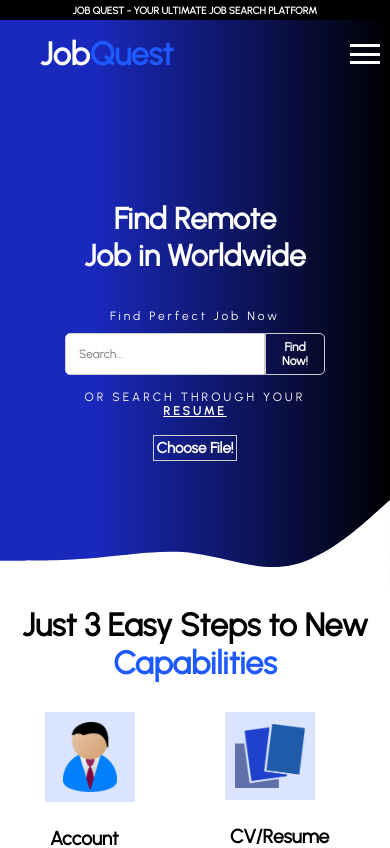
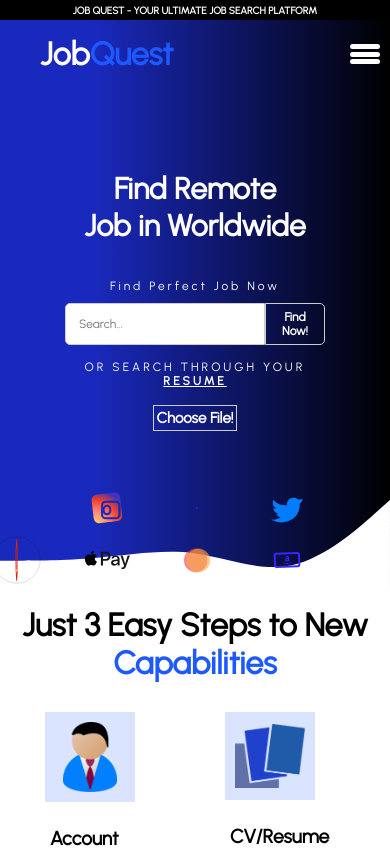
Before and after one commit to ZaryabXProgrammer/JOB-QUEST, a React (Vite) app in the folder client/: page / in a window 390 px wide. Shown: the top 848 px of the page. Built offline with nearby package versions, Linux system fonts and the light colour scheme; no server answers.

Commit message:
fixed layout and added animations on mobile

```diff
--- a/client/src/Components/LatestJobs.jsx
+++ b/client/src/Components/LatestJobs.jsx
@@ -32,6 +32,9 @@ const Title = styled.h1`
   text-align: center;
   margin-top: 90px;
   font-size: 40px;
+  @media (max-width: 768px) {
+    font-size: 30px;
+  }
 `;
 
 const Span = styled.span`
--- a/client/src/Components/Navbar.jsx
+++ b/client/src/Components/Navbar.jsx
@@ -218,14 +218,14 @@ const StyledMenuIcon = styled.div`
 
   div {
     width: 100%;
-    height: 3px;
+    height: 5px;
     background-color: ${({ isHomePage }) => (isHomePage ? 'white' : 'black')};
-    transition: all 0.3s linear;
-    transform-origin: 1px;
+    border-radius: 4px;
+    transition: all 0.3s ease;
   }
 
   div:first-child {
-    transform: ${({ showMenu }) => (showMenu ? 'rotate(45deg)' : 'rotate(0)')};
+    transform: ${({ showMenu }) => (showMenu ? 'rotate(45deg) translate(5px, 5px)' : 'rotate(0)')};
   }
 
   div:nth-child(2) {
@@ -233,9 +233,10 @@ const StyledMenuIcon = styled.div`
   }
 
   div:last-child {
-    transform: ${({ showMenu }) => (showMenu ? 'rotate(-45deg)' : 'rotate(0)')};
+    transform: ${({ showMenu }) => (showMenu ? 'rotate(-45deg) translate(5px, -5px)' : 'rotate(0)')};
   }
 `;
+
 
 const Menu = styled.div`
   position: absolute;
@@ -249,4 +250,5 @@ const Menu = styled.div`
   display: ${({ showMenu }) => (showMenu ? 'block' : 'none')};
 `;
 
+
 export default Navbar;
--- a/client/src/Components/NewsLetter.jsx
+++ b/client/src/Components/NewsLetter.jsx
@@ -21,13 +21,18 @@ max-width: 60%; /* Set max-width to 70% */
   justify-content: center;
   align-items: center;
   object-fit: contain;
+
+  @media (max-width: 768px){
+    height: 60%;
+    width: 60%;
+  }
 `;
 
 
 const ImgContainer = styled.div`
 height: 80%;
     flex: 1;
-    @media (max-width: 480px) { /* Adjust styles for mobile */
+    @media (max-width: 768px){
     display: none;
   }
 `
@@ -49,6 +54,9 @@ const InfoContainer = styled.div`
 const Title = styled.h1`
     font-size: 50px;
     color: white;
+    @media (max-width: 768px){
+    font-size: 40px;
+  }
 
 `
 const Desc = styled.p`
--- a/client/src/Components/Reviews.jsx
+++ b/client/src/Components/Reviews.jsx
@@ -18,7 +18,10 @@ const Wrapper = styled.div`
 const Title = styled.h1`
 margin-top: 20px;
   text-align: center;
-  font-size: 40px; /* Decrease font size for smaller devices */
+  font-size: 40px;
+  @media (max-width: 768px) {
+    font-size: 30px;
+  }
 `;
 
 const Desc = styled.p`
--- a/client/src/Components/Slider.jsx
+++ b/client/src/Components/Slider.jsx
@@ -16,7 +16,16 @@ import Apple from '../assets/Lottie Icons/apple.json'
 import Amazon from '../assets/Lottie Icons/amazon.json'
 import Mastercard from '../assets/Lottie Icons/mastercardNew.json'
 
+const SocialIconsWrapper = styled.div`
+  display: flex;
+  position: relative;
+  white-space: nowrap; /* Ensure icons stay in one line */
 
+  @media (max-width: 768px) {
+    flex-wrap: wrap;
+    justify-content: center;
+  }
+`;
 
 const SocialIconsContainer = styled.div`
   position: absolute;
@@ -25,42 +34,37 @@ const SocialIconsContainer = styled.div`
   width: 100%;
 `;
 
-const SocialIconsWrapper = styled.div`
-  display: flex;
-  position: relative;
-  white-space: nowrap; /* Ensure icons stay in one line */
-`;
-
 const SocialIcon = styled(Lottie)`
   width: 180px;
   height: 180px;
   border-radius: 50%;
   margin-right: 90px; /* Adjust space between icons */
+
+  @media (max-width: 768px) {
+    width: 100px;
+    height: 100px;
+    margin-right: 40px; /* Adjust space between icons */
+  }
+
+  @media (max-width: 480px) {
+    width: 50px;
+    height: 50px;
+    margin-right: 40px; /* Adjust space between icons */
+  }
 `;
 
 const ParentContainer = styled.div`
-
-
   position: relative;
   color: white;
   height: 95vh; /* Adjust the height as needed */
   display: flex;
   justify-content: center;
   align-items: center;
-
-background: linear-gradient(90deg, rgba(26,41,189,1) 24%, rgba(0,0,0,1) 100%, rgba(9,9,133,1) 100%, rgba(0,212,255,1) 100%);/* Blue background color */
-
-
+  background: linear-gradient(90deg, rgba(26,41,189,1) 24%, rgba(0,0,0,1) 100%, rgba(9,9,133,1) 100%, rgba(0,212,255,1) 100%);/* Blue background color */
   @media (max-width: 768px) {
-
-
-height: 60vh;
-=======
-
+    height: 60vh;
     justify-content: flex-start;
     align-items: flex-start;
-
-
   }
 `;
 
@@ -83,7 +87,7 @@ margin: 0 auto;
   @media (max-width: 768px) {
     flex-direction: column;
     height: auto;
-    margin-top: 100px;
+    margin-top: 70px;
 
   }
 `;
--- a/client/src/Pages/CreateJob.jsx
+++ b/client/src/Pages/CreateJob.jsx
@@ -27,6 +27,10 @@ const ParentContainer = styled.div`
   justify-content: center;
   align-items: center;
 
+  @media (max-width: 768px) {
+    height: 100%;
+    width: 100%;
+  }
 
 `;
 
@@ -40,15 +44,18 @@ const CreateJobContainer = styled.div`
   /* Do not repeat the background image */
 animation: ${fadeInAnimation} 0.6s ease;
 
-  @media (min-width: 768px) {
-    width: 70%;
-    margin: 0 auto;
-  }
+  // @media (min-width: 768px) {
+  //   width: 70%;
+  //   margin: 0 auto;
+  // }
 `;
 
 const InputFieldContainer = styled.div`
   width: 100%; /* Fixed width for the input field container */
   max-width: 400px; /* Maximum width for better responsiveness */
+  @media (max-width: 768px) {
+    width: 90%; /* Adjust the width for mobile devices */
+  }
 `;
 
 const InputField = styled.input`
--- a/client/src/Pages/Register.jsx
+++ b/client/src/Pages/Register.jsx
@@ -30,7 +30,7 @@ const RegisterContainer = styled.div`
 
 
   @media (max-width: 768px) {
-    width: 100%;
+    width: 90%;
   }
 `;
 
--- a/client/src/Pages/SignIn.jsx
+++ b/client/src/Pages/SignIn.jsx
@@ -34,12 +34,12 @@ const InputField = styled.input`
   border-radius: 5px;
   box-sizing: border-box; /* Ensure padding and border are included in the width */
   @media (max-width: 768px) {
-    width: 60%;
+    width: 90%;
   }
 
-  @media (max-width: 480px) {
-    width: 80%;
-  }
+  // @media (max-width: 480px) {
+  //   width: 80%;
+  // }
 `;
 
 const SubmitButton = styled.button`
@@ -51,12 +51,12 @@ const SubmitButton = styled.button`
   border-radius: 5px;
   cursor: pointer;
   @media (max-width: 768px) {
-    width: 60%;
+    width: 90%;
   }
 
-  @media (max-width: 480px) {
-    width: 80%;
-  }
+  // @media (max-width: 480px) {
+  //   width: 80%;
+  // }
 `;
 
 const Title = styled.h1`
```
